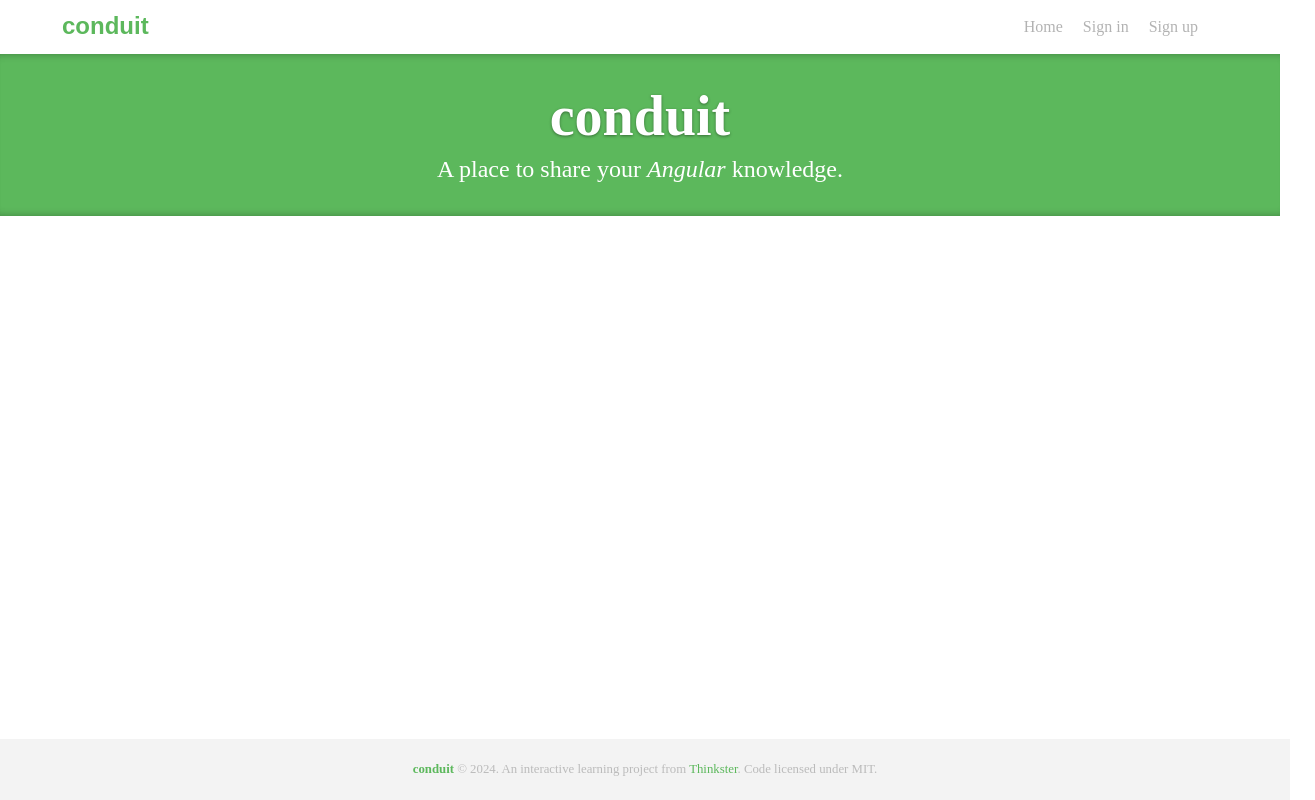
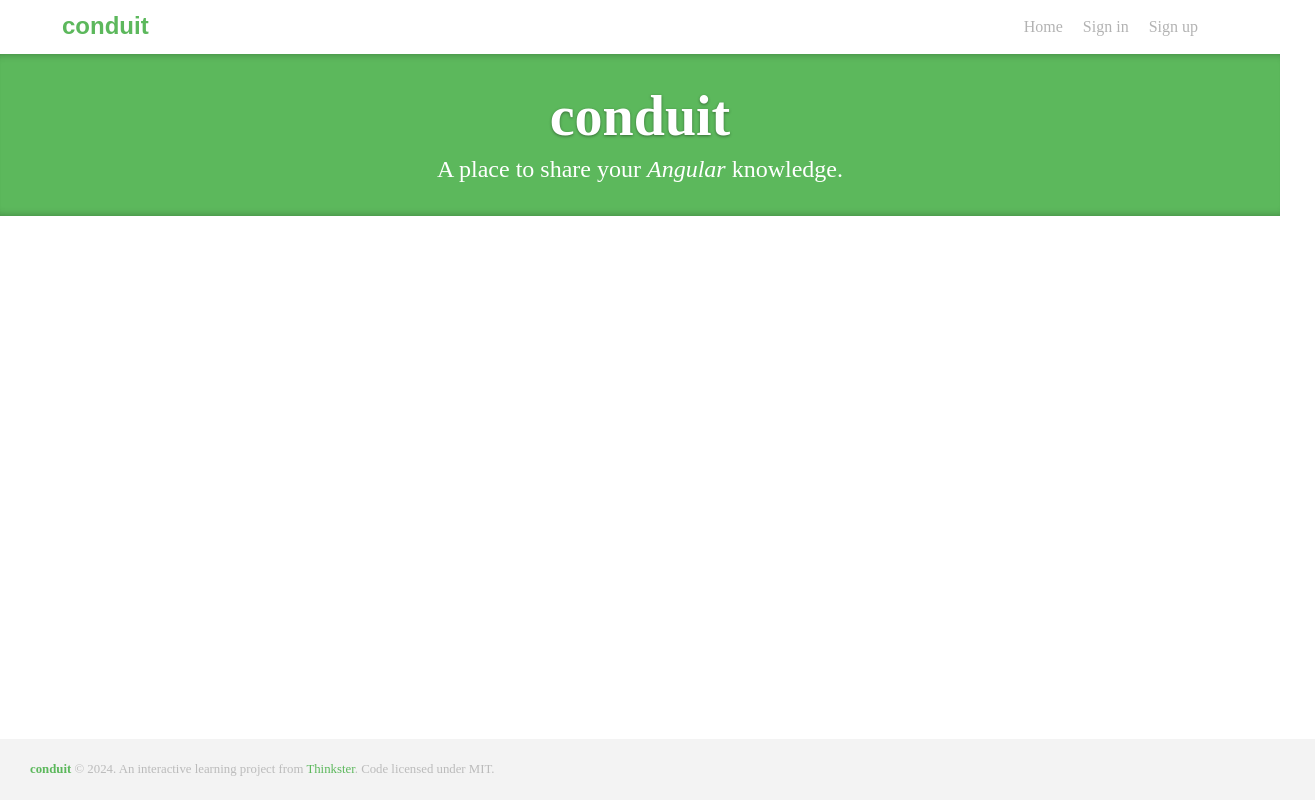
Before and after one commit to zncen/mcu-112-web-12130951-final, an Angular app: page / in a window 1280 px wide. Shown: the whole page, 1315 px wide, since content can reach past the window. Built offline with nearby package versions, Linux system fonts and the light colour scheme.

Commit message:
修改頁底文字位置

```diff
--- a/src/app/footer/footer.component.css
+++ b/src/app/footer/footer.component.css
@@ -1,9 +1,9 @@
 footer {
     background-color: #f3f3f3;
     color: #bbb;
-    text-align: center;
+    text-align: left;
     padding: 10px 5px;
-
+    padding-left: 30px;
     position: absolute;
     bottom: 0;
     width: 100%;
```
